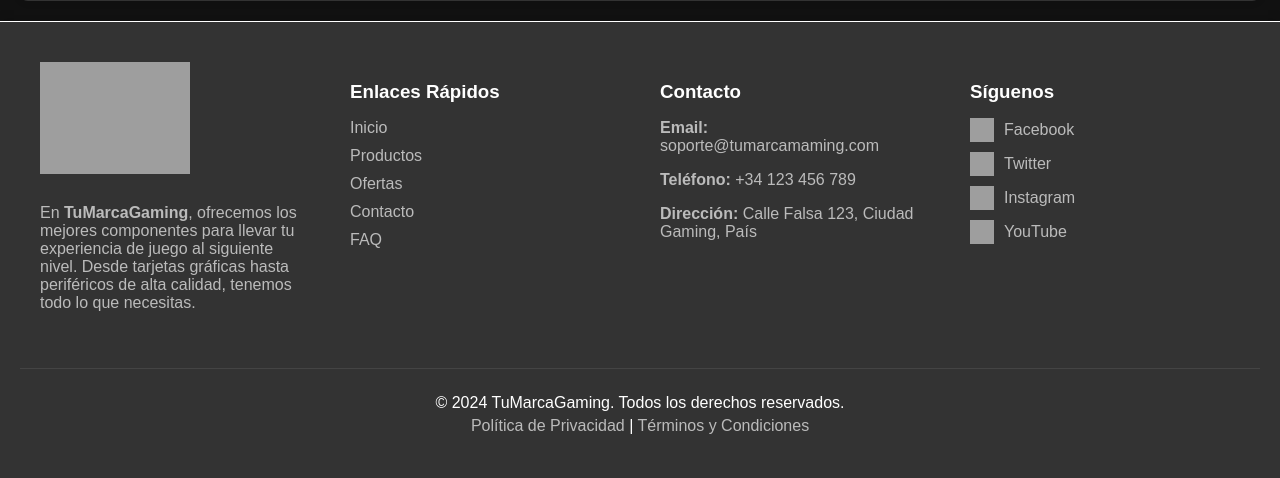
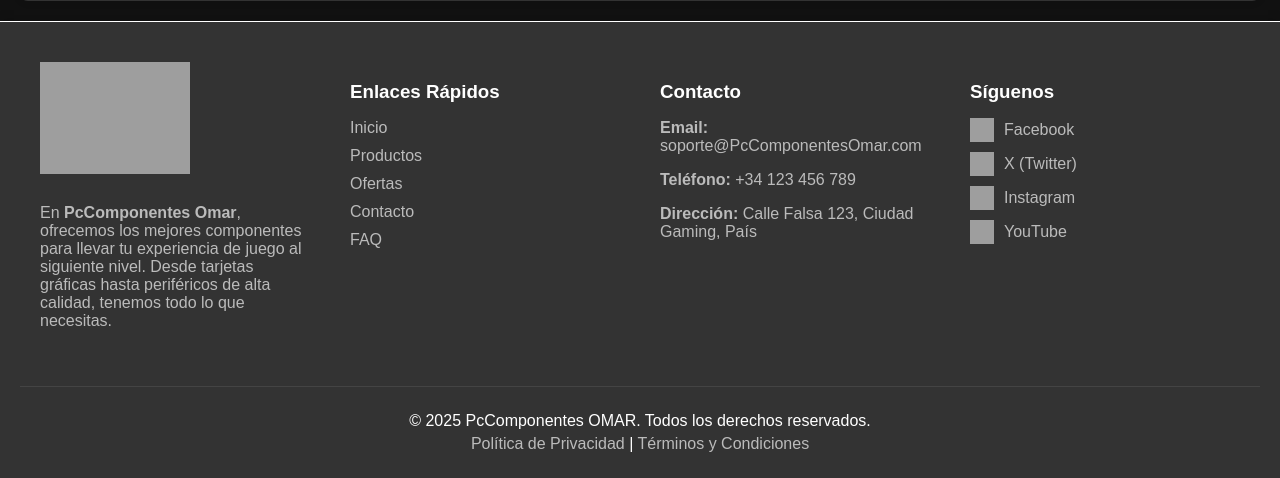
Before and after one commit to omar8910/Proyecto_TFG_Omar, a PHP site: page /proyectoOmarPHPFinal/ in a window 1280 px wide. Shown: the part 1211-1689 px from the top of the page. Before the commit the page ends 1645 px from the top, so only its background shows below. Run offline with PHP 8.4, Linux system fonts and the light colour scheme; data comes from the database, SQL or seed files in the repository; grey boxes are pictures that could not be loaded.

Commit message:
Actualizar pie de página: modificar texto, enlaces y redes sociales para reflejar la nueva marca "PcComponentes Omar"

```diff
--- a/src/Views/Layout/Footer.php
+++ b/src/Views/Layout/Footer.php
@@ -104,25 +104,25 @@
         <!-- Logo and Description -->
         <div class="footer-section">
             <img src="https://cdn.pccomponentes.com/img/logos/logo-pccomponentes.png" alt="Logo" class="footer-logo">
-            <p>En <strong>TuMarcaGaming</strong>, ofrecemos los mejores componentes para llevar tu experiencia de juego al siguiente nivel. Desde tarjetas gráficas hasta periféricos de alta calidad, tenemos todo lo que necesitas.</p>
+            <p>En <strong>PcComponentes Omar</strong>, ofrecemos los mejores componentes para llevar tu experiencia de juego al siguiente nivel. Desde tarjetas gráficas hasta periféricos de alta calidad, tenemos todo lo que necesitas.</p>
         </div>
 
         <!-- Quick Links -->
         <div class="footer-section">
             <h3>Enlaces Rápidos</h3>
             <ul>
-                <li><a href="/inicio">Inicio</a></li>
-                <li><a href="/productos">Productos</a></li>
-                <li><a href="/ofertas">Ofertas</a></li>
-                <li><a href="/contacto">Contacto</a></li>
-                <li><a href="/faq">FAQ</a></li>
+                <li><a href="<?= BASE_URL ?>">Inicio</a></li>
+                <li><a href="<?= BASE_URL ?>">Productos</a></li>
+                <li><a href="<?= BASE_URL ?>">Ofertas</a></li>
+                <li><a href="<?= BASE_URL ?>">Contacto</a></li>
+                <li><a href="<?= BASE_URL?>">FAQ</a></li>
             </ul>
         </div>
 
         <!-- Contact Information -->
         <div class="footer-section">
             <h3>Contacto</h3>
-            <p><strong>Email:</strong> soporte@tumarcamaming.com</p>
+            <p><strong>Email:</strong> soporte@PcComponentesOmar.com</p>
             <p><strong>Teléfono:</strong> +34 123 456 789</p>
             <p><strong>Dirección:</strong> Calle Falsa 123, Ciudad Gaming, País</p>
         </div>
@@ -131,24 +131,32 @@
         <div class="footer-section">
             <h3>Síguenos</h3>
             <div>
-                <a href="https://www.facebook.com/tumarcagaming" class="social-link"><img src="facebook-icon.png" alt="Facebook" class="social-icon"> Facebook</a>
+                <a href="https://www.facebook.com/pccomponentes/?locale=es_ES" class="social-link" target="_blank">
+                    <img src="https://cdn.jsdelivr.net/gh/simple-icons/simple-icons/icons/facebook.svg" alt="Facebook" class="social-icon" style="width:24px;height:24px;vertical-align:middle;"> Facebook
+                </a>
             </div>
             <div>
-                <a href="https://www.twitter.com/tumarcagaming" class="social-link"><img src="twitter-icon.png" alt="Twitter" class="social-icon"> Twitter</a>
+                <a href="https://x.com/pccomponentes?ref_src=twsrc%5Egoogle%7Ctwcamp%5Eserp%7Ctwgr%5Eauthor" class="social-link" target="_blank">
+                    <img src="https://cdn.jsdelivr.net/gh/simple-icons/simple-icons/icons/x.svg" alt="X (Twitter)" class="social-icon" style="width:24px;height:24px;vertical-align:middle;"> X (Twitter)
+                </a>
             </div>
             <div>
-                <a href="https://www.instagram.com/tumarcagaming" class="social-link"><img src="instagram-icon.png" alt="Instagram" class="social-icon"> Instagram</a>
+                <a href="https://www.instagram.com/pccomponentes/?hl=es" class="social-link" target="_blank">
+                    <img src="https://cdn.jsdelivr.net/gh/simple-icons/simple-icons/icons/instagram.svg" alt="Instagram" class="social-icon" style="width:24px;height:24px;vertical-align:middle;"> Instagram
+                </a>
             </div>
             <div>
-                <a href="https://www.youtube.com/tumarcagaming" class="social-link"><img src="youtube-icon.png" alt="YouTube" class="social-icon"> YouTube</a>
+                <a href="https://www.youtube.com/c/pccomponentes" class="social-link" target="_blank">
+                    <img src="https://cdn.jsdelivr.net/gh/simple-icons/simple-icons/icons/youtube.svg" alt="YouTube" class="social-icon" style="width:24px;height:24px;vertical-align:middle;"> YouTube
+                </a>
             </div>
         </div>
     </div>
 
     <!-- Footer Bottom -->
     <div class="footer-bottom">
-        <p>&copy; 2024 TuMarcaGaming. Todos los derechos reservados.</p>
-        <p><a href="/politica-de-privacidad">Política de Privacidad</a> | <a href="/terminos-y-condiciones">Términos y Condiciones</a></p>
+        <p>&copy; 2025 PcComponentes OMAR. Todos los derechos reservados.</p>
+        <p><a href="<?=BASE_URL?>">Política de Privacidad</a> | <a href="<?=BASE_URL?>">Términos y Condiciones</a></p>
     </div>
 </footer>
 </body>
```
Also changed, not shown: public/img/productos/Captura_de_pantalla_2024-12-02_001259.png (deleted).
